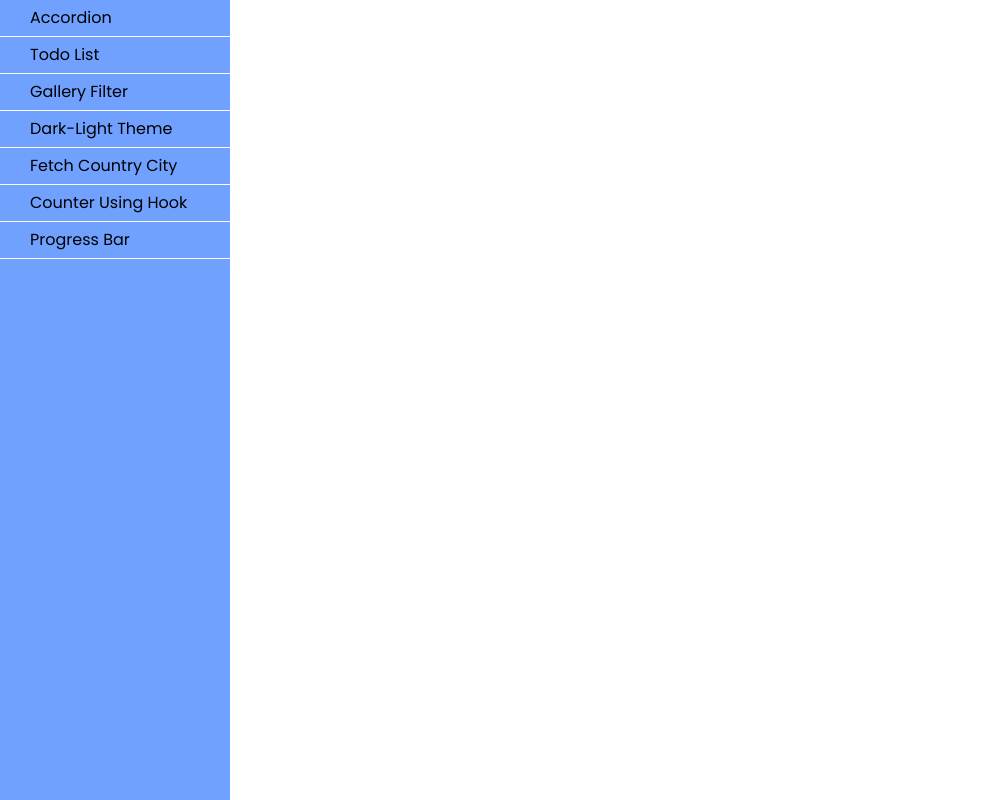
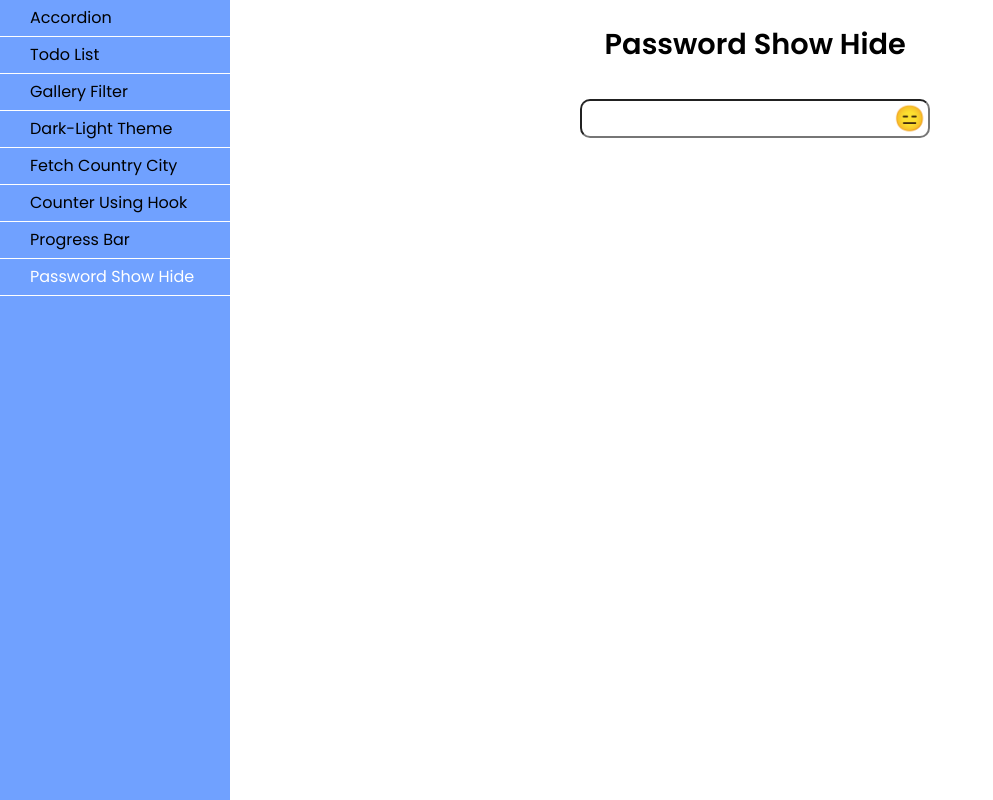
Before and after one commit to psanketdev/Accordion-React, a React (Create React App) app: page /password-show-hide in a window 1280 px wide. Shown: the whole page, without its empty margins (0-993 px from the left). Built offline with nearby package versions, Linux system fonts and the light colour scheme.

Commit message:
password show-hide code

```diff
--- a/src/App.css
+++ b/src/App.css
@@ -27,7 +27,7 @@ footer, header, hgroup, menu, nav, section {
 }
 body {
 	line-height: 1;
-	font-family: "Poppins", sans-serif;
+	font-family: "Poppins";
 	font-weight: 400;
 	font-style: normal;
 }
--- a/src/App.js
+++ b/src/App.js
@@ -9,6 +9,7 @@ import DarkLightTheme from './components/darLightTheme/DarkLightTheme';
 import CountryCitySelection from "./components/fetchCountry/CountryCitySelection";
 import Counter from "./components/counter/Counter";
 import ProgressBar from "./components/progressbar/ProgressBar";
+import PassShowHide from "./components/password-show-hide/PassShowHide";
 
 
 
@@ -27,6 +28,7 @@ function App() {
           <Route exact path="country-city" element={<CountryCitySelection />}></Route>
           <Route exact path="counter-hooks" element={<Counter />}></Route>
           <Route exact path="progress-bar" element={<ProgressBar />}></Route>
+          <Route exact path="password-show-hide" element={<PassShowHide />}></Route>
         </Routes>
       </main>
     </>
--- a/src/components/navigation/Nav.js
+++ b/src/components/navigation/Nav.js
@@ -28,6 +28,9 @@ export default function Nav() {
         <li>
           <NavLink exact activeClassName="active" to="progress-bar">Progress Bar</NavLink>
         </li>
+        <li>
+          <NavLink exact activeClassName="active" to="password-show-hide">Password Show Hide</NavLink>
+        </li>
       </ul>
     </nav>
   );
--- /dev/null
+++ b/src/components/password-show-hide/PassShowHide.css
@@ -0,0 +1,21 @@
+.password {
+  position: relative;
+}
+
+input.form-control {
+  width: 300px;
+  min-height: 25px;
+  padding: 5px 30px 5px 16px;
+  border-radius: 10px;
+  font-weight: 600;
+  font-size: 18px;
+}
+
+.password a {
+  text-decoration: none;
+  font-size: 25px;
+  position: absolute;
+  right: 5px;
+  top: 50%;
+  transform: translateY(-50%);
+}
--- /dev/null
+++ b/src/components/password-show-hide/PassShowHide.js
@@ -0,0 +1,24 @@
+import React, { useState } from 'react';
+import "./PassShowHide.css";
+
+const PassShowHide = () => {
+
+  const [show, setShow] = useState(false);
+
+  return (
+    <section>
+      <div className="container">
+        <h2>Password Show Hide</h2>
+
+        <div className='form-group password'>
+          <input type={show ? 'text' : 'password'} className='form-control' />
+          <a href="#" onClick={() => setShow(!show)}>
+              { show ? '😐' : '😑' }
+          </a>
+        </div>
+      </div>
+    </section>
+  )
+}
+
+export default PassShowHide
```
